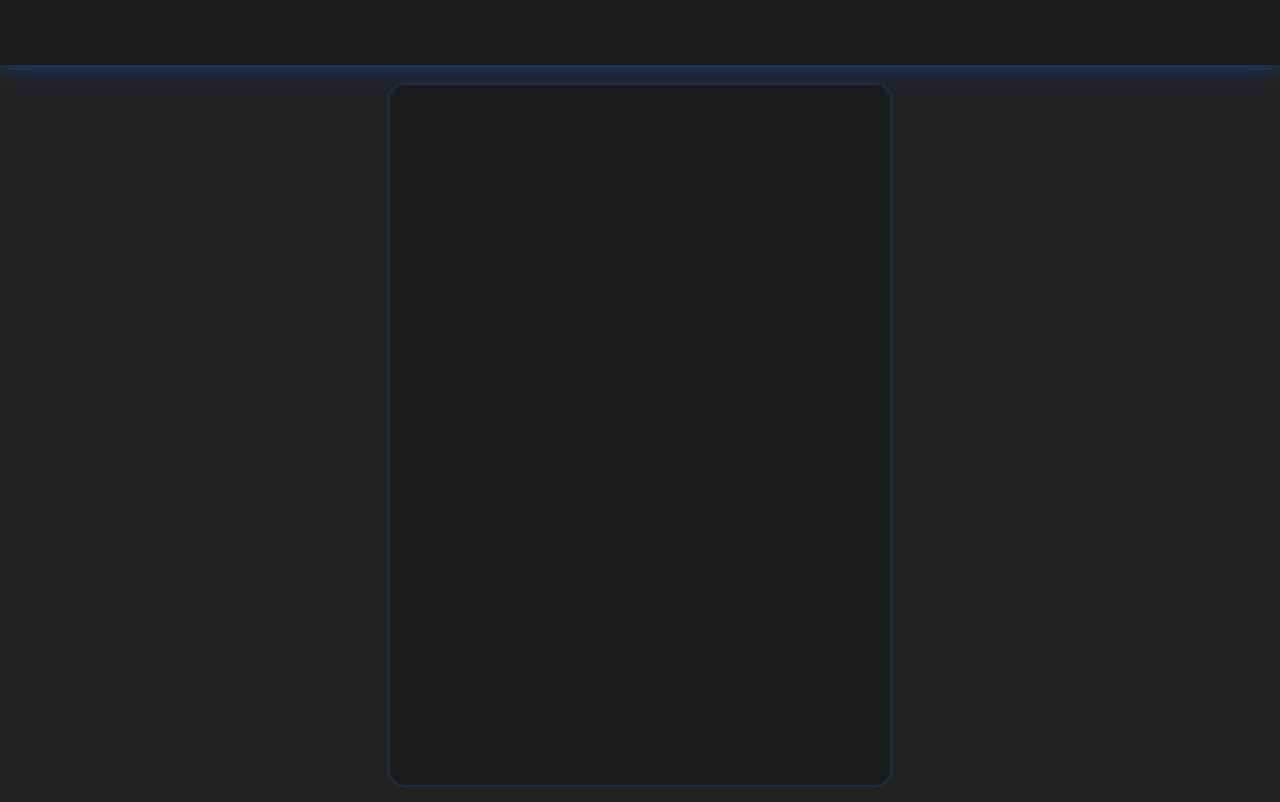
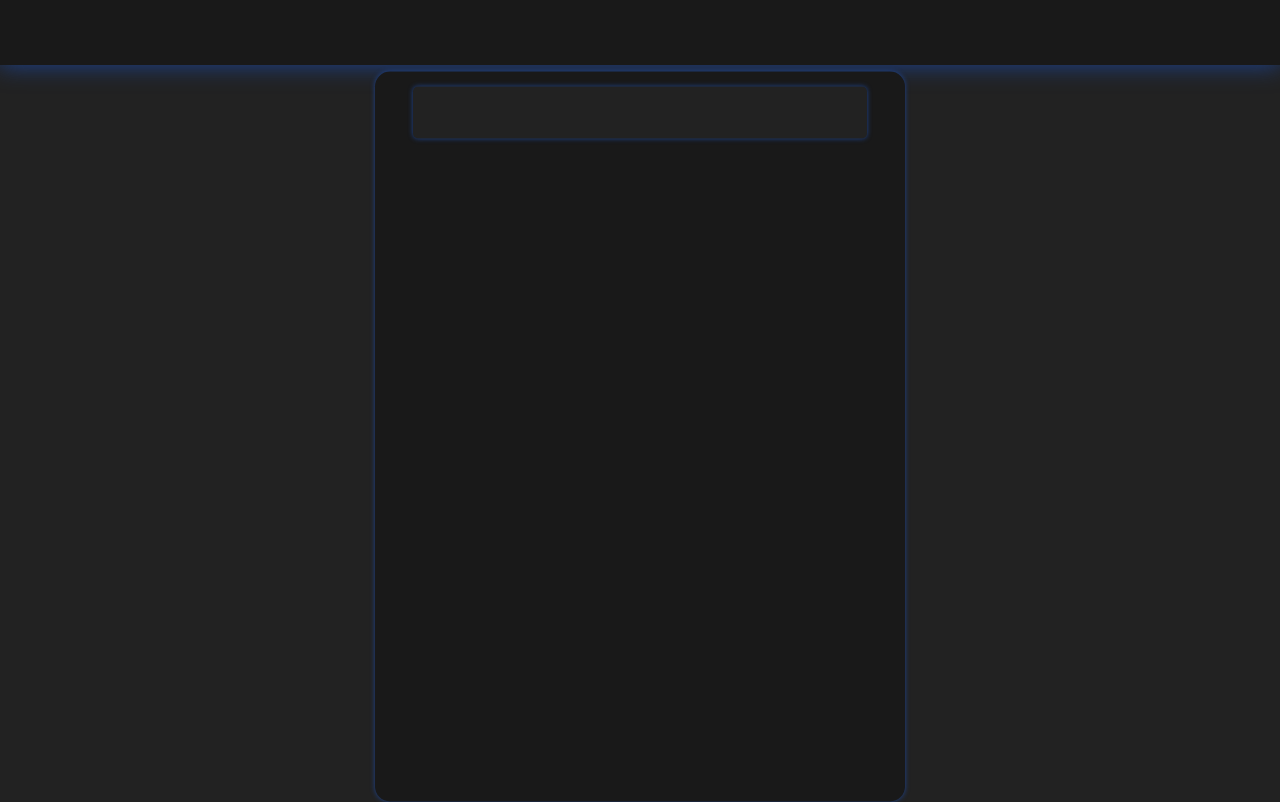
Before and after one commit to Holder-hash/react-calculator, a React (Create React App) app: page / in a window 1280 px wide. Built offline with nearby package versions, Linux system fonts and the light colour scheme.

Commit message:
CalcInput comp

```diff
--- /dev/null
+++ b/src/components/Calculator/CalcInput/CalcInput.jsx
@@ -0,0 +1,19 @@
+import  styles  from '../Calculator.module.css';
+
+const CalcInput = () => {
+    return (
+        <div className={styles.calculatorInp}>
+            <input
+                type="text"
+                onKeyPress={(event) => {
+                    const regex = /[0-9+\-*/.() ]/g;
+                    const key = event.key;
+                    if (!key.match(regex) && key !== "Enter") {
+                        event.preventDefault();
+                    }
+                }} />
+        </div>
+    )
+}
+
+export default CalcInput;
--- a/src/components/Calculator/Calculator.jsx
+++ b/src/components/Calculator/Calculator.jsx
@@ -1,9 +1,10 @@
 import  styles  from './Calculator.module.css';
+import CalcInput from './CalcInput/CalcInput';
 
 const Calculator = () => {
     return (
         <div className={styles.calculatorBody}>
-
+            <CalcInput />
         </div>
     )
 }
--- a/src/components/Calculator/Calculator.module.css
+++ b/src/components/Calculator/Calculator.module.css
@@ -8,4 +8,24 @@
   background-color: rgb(25, 25, 25);
   box-shadow: 0 0 5px rgb(29, 68, 146);
   border-radius: 15px;
+  padding: 15px;
+}
+
+.calculatorInp {
+  width: 100%;
+  height: 50px;
+}
+.calculatorInp input {
+  display: block;
+  width: 90%;
+  height: inherit;
+  margin: 0 auto;
+  outline: none;
+  border: none;
+  border-radius: 5px;
+  background-color: rgb(34, 34, 34);
+  box-shadow: 0 0 5px rgb(29, 68, 146);
+  font-size: 23px;
+  color: rgb(112, 129, 165);
+  text-align: center;
 }/*# sourceMappingURL=Calculator.module.css.map */
--- a/src/components/Calculator/Calculator.module.scss
+++ b/src/components/Calculator/Calculator.module.scss
@@ -7,7 +7,30 @@
     transform: translate(-50%, -45%);
     width: 500px;
     height: 700px;
-    background-color: $body-color_dark;
+    background-color: $body-color_dark1;
     box-shadow: 0 0 5px $outline-color;
     border-radius: 15px;
+    padding: 15px;
 }
+
+.calculatorInp {
+    width: 100%;
+    height: 50px;
+
+    input {
+        display: block;
+        width: 90%;
+        height: inherit;
+        margin: 0 auto;
+
+        outline: none;
+        border: none;
+        border-radius: 5px;
+        background-color: $body-color-dark2;
+        box-shadow: 0 0 5px $outline-color;
+
+        font-size: 23px;
+        color: rgb(112, 129, 165);
+        text-align: center;
+    }
+}
--- a/src/components/_storage.scss
+++ b/src/components/_storage.scss
@@ -1,2 +1,3 @@
-$body-color_dark: rgb(25, 25, 25);
+$body-color_dark1: rgb(25, 25, 25);
+$body-color-dark2: rgb(34, 34, 34);
 $outline-color: rgb(29, 68, 146);
--- a/src/components/header/Header.scss
+++ b/src/components/header/Header.scss
@@ -3,6 +3,6 @@
 header {
     width: 100%;
     height: 65px;
-    background-color: $body-color_dark;
+    background-color: $body-color_dark1;
     box-shadow: 0 0 25px $outline-color;
 }
```
Also changed, not shown: 2 other files (tests, documents, lock files or other folders).
